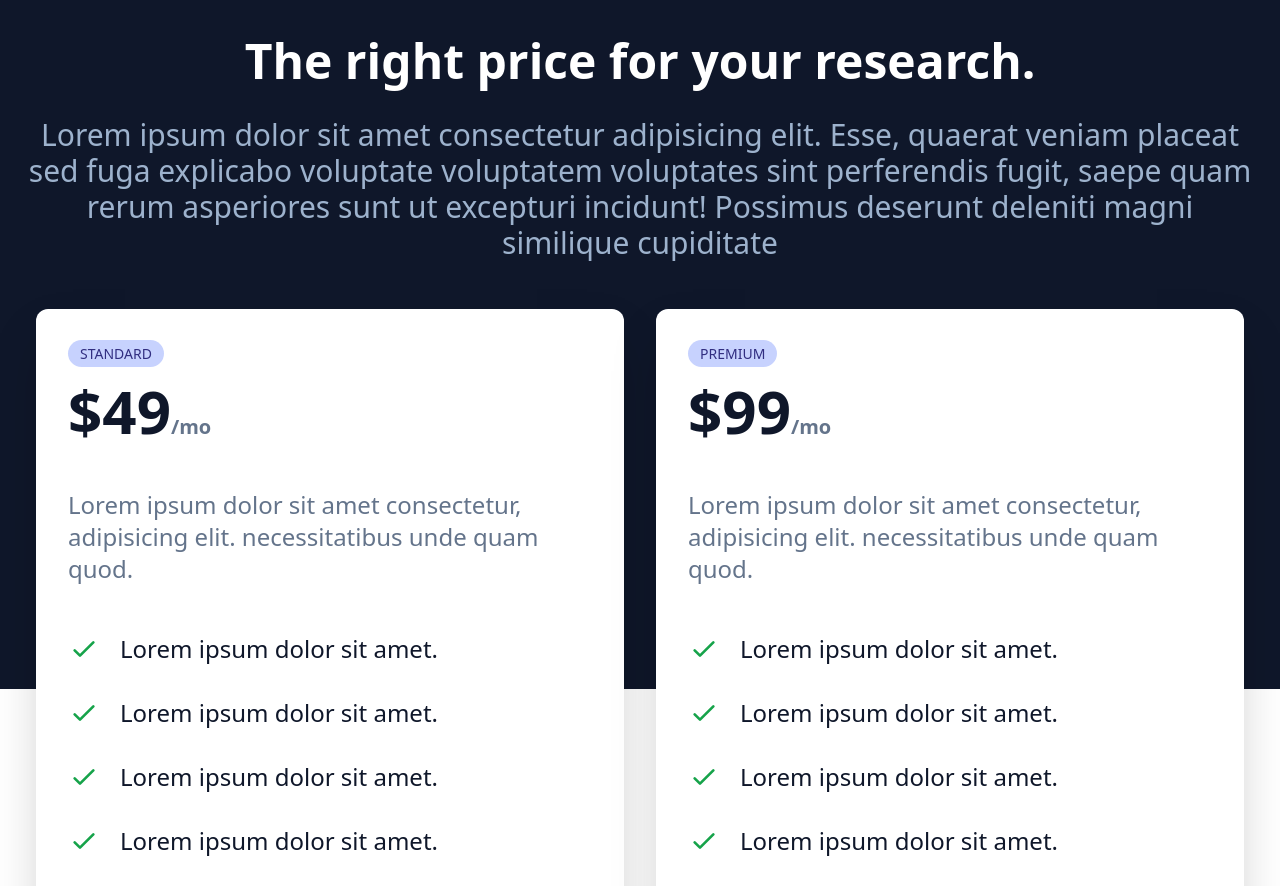
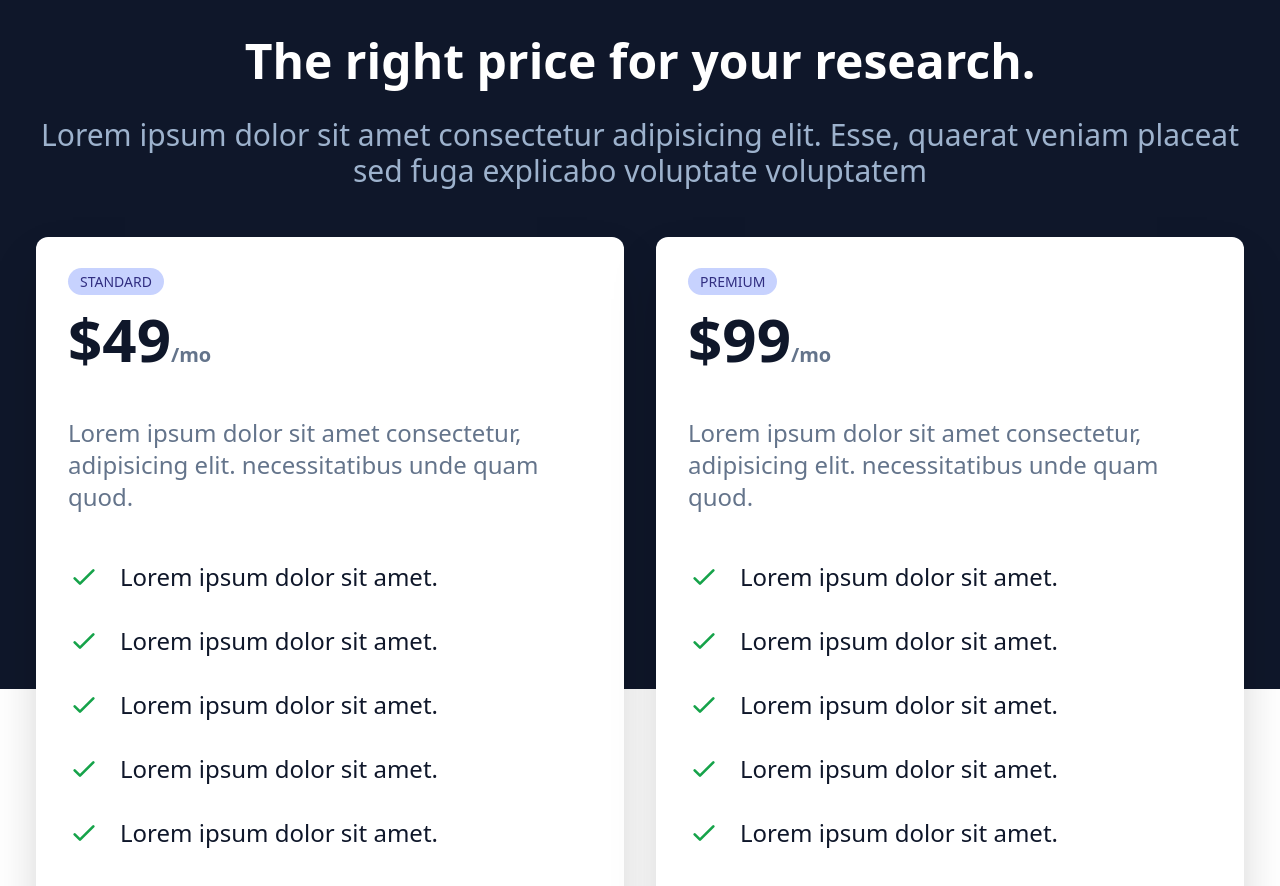
Before and after one commit to lakhannemane/TailwindCSS, a React (Create React App) app: page / in a window 1280 px wide. Shown: the part 3245-4131 px from the top of the page. Built offline with nearby package versions, Linux system fonts and the light colour scheme.

Commit message:
removed text over the prcing

```diff
--- a/src/component/Pricing.jsx
+++ b/src/component/Pricing.jsx
@@ -16,9 +16,6 @@ const Pricing = () => {
           <p className="md:text-3xl text-2xl text-slate-300 ">
             Lorem ipsum dolor sit amet consectetur adipisicing elit. Esse,
             quaerat veniam placeat sed fuga explicabo voluptate voluptatem
-            voluptates sint perferendis fugit, saepe quam rerum asperiores sunt
-            ut excepturi incidunt! Possimus deserunt deleniti magni similique
-            cupiditate
           </p>
         </div>
 
```
